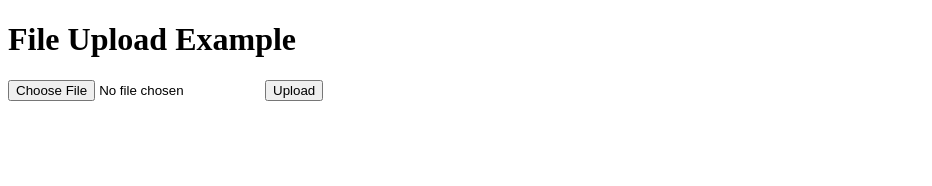
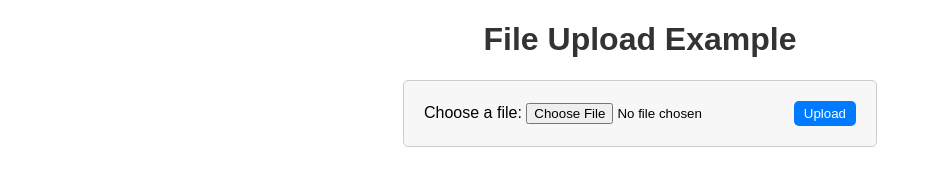
Before and after one commit to SaarthakMarkandey/RapidFortTask, a website: page index.html in a window 1280 px wide. Shown: the whole page, without its empty margins (0-932 px from the left). Drawn offline with Linux system fonts and the light colour scheme.

Commit message:
added ui

```diff
--- a/index.html
+++ b/index.html
@@ -2,11 +2,43 @@
 <html>
 <head>
   <title>File Upload Example</title>
+  <style>
+    body {
+      font-family: Arial, sans-serif;
+      text-align: center;
+      margin: 20px;
+    }
+    h1 {
+      color: #333;
+    }
+    form {
+      display: inline-block;
+      padding: 20px;
+      border: 1px solid #ccc;
+      border-radius: 5px;
+      background-color: #f7f7f7;
+    }
+    input[type="file"] {
+      margin-right: 10px;
+    }
+    button {
+      padding: 5px 10px;
+      background-color: #007bff;
+      color: white;
+      border: none;
+      border-radius: 5px;
+      cursor: pointer;
+    }
+    button:hover {
+      background-color: #0056b3;
+    }
+  </style>
 </head>
 <body>
   <h1>File Upload Example</h1>
   <form action="/upload" method="POST" enctype="multipart/form-data">
-    <input type="file" name="file">
+    <label for="file">Choose a file:</label>
+    <input type="file" name="file" id="file">
     <button type="submit">Upload</button>
   </form>
 </body>
```
